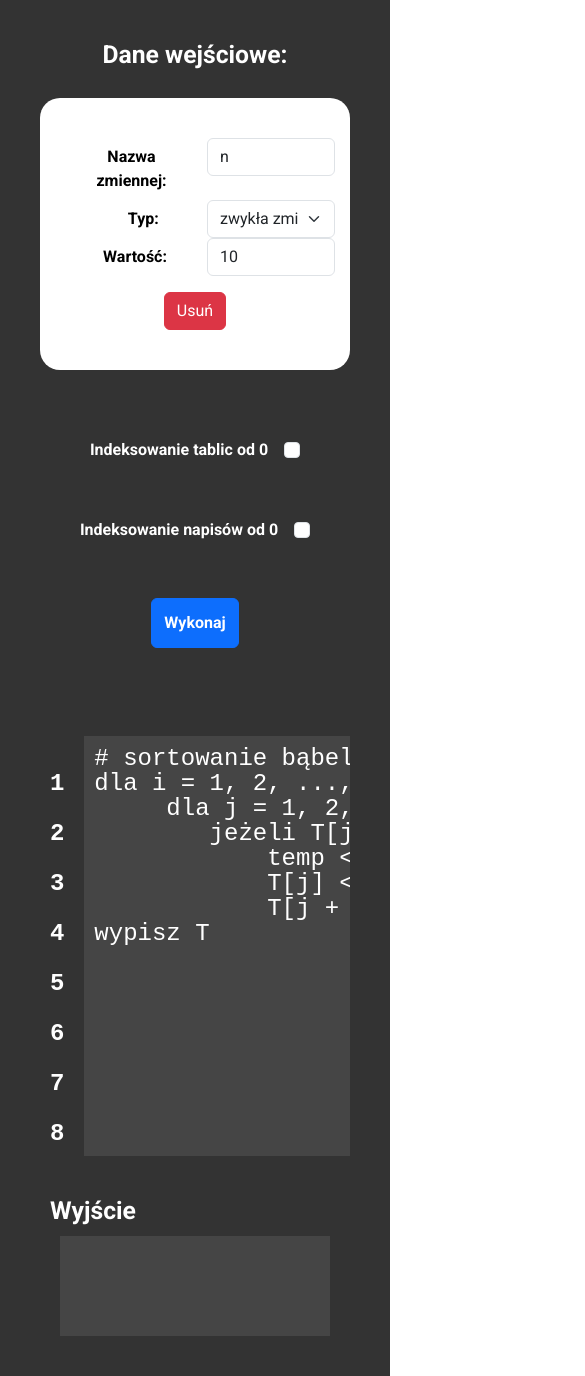
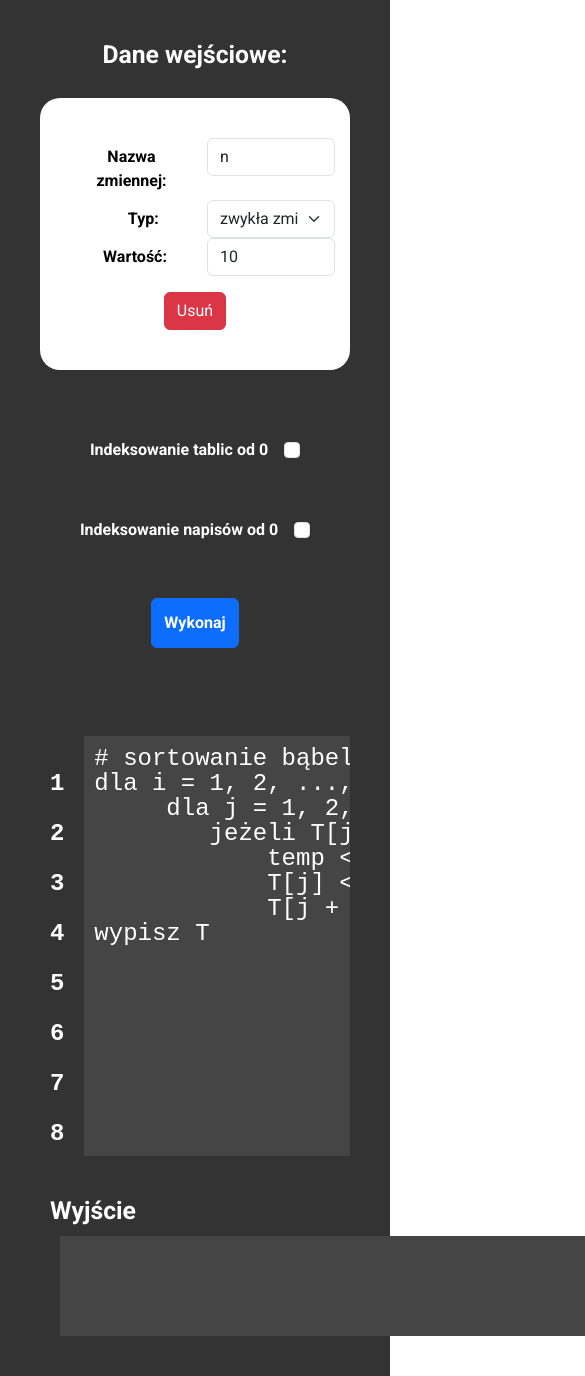
Before and after one commit to DallogFheir/pseudokoder-web, a React (Create React App) app: page / in a window 390 px wide. Shown: the top 1376 px of the page, 585 px wide, since content can reach past the window. Built offline with nearby package versions, Linux system fonts and the light colour scheme.

Commit message:
added worker

```diff
--- a/src/App.css
+++ b/src/App.css
@@ -11,6 +11,7 @@
 .container-side {
   display: flex;
   flex-direction: column;
+  min-width: 40%;
   max-width: 100%;
 }
 
--- a/src/App.js
+++ b/src/App.js
@@ -1,13 +1,16 @@
-import { useState } from "react";
+import { useState, useEffect } from "react";
 import useLocalStorage from "./hooks/useLocalStorage";
 import CodeEditor from "./components/CodeEditor";
 import Variables from "./components/Variables";
 import Output from "./components/Output";
-import Interpreter from "./pseudocoder/interpreter";
-import { SyntaxError, RuntimeError } from "./pseudocoder/errors";
 import "./App.css";
 
 function App() {
+  const [worker, setWorker] = useState(
+    () => new Worker(new URL("./pseudocoder/worker.js", import.meta.url))
+  );
+  const [executingTimeouts, setExecutingTimeouts] = useState(null);
+
   const [indexingFrom0Arrays, setIndexingFrom0Arrays] = useLocalStorage(
     "indexingFrom0Arrays",
     false
@@ -33,6 +36,20 @@ wypisz T`
     { identifier: "n", type: "variable", value: "10" },
     { identifier: "T", type: "array", value: "1, 10, 4, 1, 2, 3, 1, 2, 11, 5" },
   ]);
+
+  useEffect(() => {
+    const msgListener = (msg) => {
+      const { output, error } = msg.data;
+      setOutput(output);
+      setError(error);
+      executingTimeouts?.forEach((timeout) => clearTimeout(timeout));
+      setExecutingTimeouts(null);
+    };
+
+    worker.addEventListener("message", msgListener);
+
+    return () => worker.removeEventListener("message", msgListener);
+  }, [worker, executingTimeouts]);
 
   const parseVariable = (variable) => {
     const possibleNumber = parseInt(variable);
@@ -65,75 +82,38 @@ wypisz T`
   };
 
   const execute = () => {
-    const interpreter = new Interpreter();
+    worker.postMessage({
+      code,
+      startingBindings: prepareVariables(variables),
+      firstIndexStrings: indexingFrom0Strings ? 0 : 1,
+      firstIndexArrays: indexingFrom0Arrays ? 0 : 1,
+    });
 
-    try {
-      const output = interpreter.execute(
-        code,
-        prepareVariables(variables),
-        false,
-        indexingFrom0Arrays ? 0 : 1,
-        indexingFrom0Strings ? 0 : 1
-      );
-      setOutput(
-        output
-          .map((el) => {
-            if (Array.isArray(el)) {
-              return `[${el
-                .map((subel) => {
-                  if (typeof subel === "boolean") {
-                    subel = subel ? "PRAWDA" : "FAŁSZ";
-                  }
-
-                  return subel;
-                })
-                .join(", ")}]`;
-            }
-
-            return el;
-          })
-          .join("\n")
-      );
-      setError(null);
-    } catch (err) {
-      console.error(err);
-
-      if (err instanceof SyntaxError || err instanceof RuntimeError) {
-        const lines = code
-          .split("\n")
-          .map((line) => line.replace("\t", "    "));
-        const output =
-          err.output &&
-          err.output
-            .map((el) => {
-              if (Array.isArray(el)) {
-                return `[${el
-                  .map((subel) => {
-                    if (typeof subel === "boolean") {
-                      subel = subel ? "PRAWDA" : "FAŁSZ";
-                    }
-
-                    return subel;
-                  })
-                  .join(", ")}]`;
-              }
-
-              return el;
-            })
-            .join("\n");
-
-        setOutput(output || "");
-        setError({
-          lines,
-          line: err.line,
-          column: err.column,
-          message: err.message,
-        });
-      } else {
+    setExecutingTimeouts([
+      setTimeout(() => {
+        setOutput("Wykonywanie");
+      }, 1000),
+      setTimeout(() => {
+        setOutput("Wykonywanie.");
+      }, 2000),
+      setTimeout(() => {
+        setOutput("Wykonywanie..");
+      }, 3000),
+      setTimeout(() => {
+        setOutput("Wykonywanie...");
+      }, 4000),
+      setTimeout(() => {
+        worker.terminate();
+        setWorker(
+          new Worker(new URL("./pseudocoder/worker.js", import.meta.url))
+        );
         setOutput("");
-        setError("Ups, wystąpił nieoczekiwany błąd wewnętrzny.");
-      }
-    }
+        setError(
+          "Wydaje się, że Twój kod wykonuje się zbyt długo. Sprawdź go pod kątem nieskończonych pętli."
+        );
+        setExecutingTimeouts(null);
+      }, 5000),
+    ]);
   };
 
   return (
@@ -143,7 +123,11 @@ wypisz T`
         <Output output={output} error={error} />
       </div>
       <div className="container-side container-side-right">
-        <Variables variables={variables} setVariables={setVariables} />
+        <Variables
+          variables={variables}
+          setVariables={setVariables}
+          disabled={executingTimeouts !== null}
+        />
         <div className="mt-5 container-misc">
           <label className="form-label fw-bold" htmlFor="indexing-checkbox">
             Indeksowanie tablic od 0
@@ -153,6 +137,7 @@ wypisz T`
             id="indexing-checkbox"
             type="checkbox"
             defaultChecked={indexingFrom0Arrays}
+            disabled={executingTimeouts !== null}
             onChange={() => setIndexingFrom0Arrays((prevState) => !prevState)}
           />
         </div>
@@ -165,6 +150,7 @@ wypisz T`
             id="indexing-checkbox"
             type="checkbox"
             defaultChecked={indexingFrom0Strings}
+            disabled={executingTimeouts !== null}
             onChange={() => setIndexingFrom0Strings((prevState) => !prevState)}
           />
         </div>
@@ -173,7 +159,7 @@ wypisz T`
             className="my-5 btn btn-primary btn-execute fw-bold"
             type="button"
             onClick={execute}
-          >
+            disabled={executingTimeouts !== null}>
             Wykonaj
           </button>
         </div>
--- a/src/components/Output.css
+++ b/src/components/Output.css
@@ -10,6 +10,7 @@
   padding: 10px;
   height: 100px;
   max-height: 100px;
+  width: 50em;
   font-family: "Courier New", Courier, monospace;
   line-height: 15px;
   white-space: pre-wrap;
@@ -23,5 +24,6 @@
 @media screen and (max-width: 920px) {
   .output {
     margin-bottom: 40px;
+    max-width: 35em;
   }
 }
--- a/src/components/Variable.js
+++ b/src/components/Variable.js
@@ -1,7 +1,7 @@
 import { useState, useEffect, useRef } from "react";
 import "./Variable.css";
 
-function Variable({ variable, variables, setVariables, idx }) {
+function Variable({ variable, variables, setVariables, idx, disabled }) {
   const previousVariableName = useRef(variable.identifier);
   const [variableName, setVariableName] = useState(variable.identifier);
   const [variableType, setVariableType] = useState(variable.type);
@@ -31,8 +31,7 @@ function Variable({ variable, variables, setVariables, idx }) {
       <div className="row">
         <label
           className="form-label fw-bold col-form-label col-6"
-          htmlFor={`variable-name-${idx}`}
-        >
+          htmlFor={`variable-name-${idx}`}>
           Nazwa zmiennej:
         </label>
         <div className="col-6">
@@ -41,6 +40,7 @@ function Variable({ variable, variables, setVariables, idx }) {
             id={`variable-name-${idx}`}
             type="text"
             value={variableName}
+            disabled={disabled}
             onInput={(e) => setVariableName(e.target.value)}
           />
         </div>
@@ -48,8 +48,7 @@ function Variable({ variable, variables, setVariables, idx }) {
       <div className="row">
         <label
           className="variable-label form-label fw-bold col-form-label col-6"
-          htmlFor={`variable-type-${idx}`}
-        >
+          htmlFor={`variable-type-${idx}`}>
           Typ:
         </label>
         <div className="col-6">
@@ -57,8 +56,8 @@ function Variable({ variable, variables, setVariables, idx }) {
             className="form-select variable-form-control"
             id={`variable-type-${idx}`}
             value={variableType}
-            onChange={(e) => setVariableType(e.target.value)}
-          >
+            disabled={disabled}
+            onChange={(e) => setVariableType(e.target.value)}>
             <option value="variable">zwykła zmienna</option>
             <option value="array">tablica</option>
           </select>
@@ -67,8 +66,7 @@ function Variable({ variable, variables, setVariables, idx }) {
       <div className="row">
         <label
           className="variable-label form-label fw-bold col-form-label col-6"
-          htmlFor={`variable-value-${idx}`}
-        >
+          htmlFor={`variable-value-${idx}`}>
           Wartość:
         </label>
         <div className="col-6">
@@ -77,6 +75,7 @@ function Variable({ variable, variables, setVariables, idx }) {
             id={`variable-value-${idx}`}
             type="text"
             value={variableValue}
+            disabled={disabled}
             onInput={(e) => setVariableValue(e.target.value)}
           />
         </div>
@@ -84,14 +83,14 @@ function Variable({ variable, variables, setVariables, idx }) {
       <button
         className="mt-3 btn btn-danger"
         type="button"
+        disabled={disabled}
         onClick={() =>
           setVariables((prevState) => {
             return prevState.filter(
               (variable) => variable.identifier !== variableName
             );
           })
-        }
-      >
+        }>
         Usuń
       </button>
     </div>
--- a/src/components/Variables.js
+++ b/src/components/Variables.js
@@ -1,7 +1,7 @@
 import Variable from "./Variable";
 import "./Variables.css";
 
-function Variables({ variables, setVariables }) {
+function Variables({ variables, setVariables, disabled }) {
   return (
     <div className="container-variables">
       <h2 className="fw-bold">Dane wejściowe:</h2>
@@ -13,18 +13,19 @@ function Variables({ variables, setVariables }) {
             variables={variables}
             setVariables={setVariables}
             idx={idx}
+            disabled={disabled}
           />
         ))}
         <button
           className="my-3 btn btn-success"
           type="button"
+          disabled={disabled}
           onClick={() =>
             setVariables((prevState) => [
               ...prevState,
               { identifier: "", type: "variable", value: "" },
             ])
-          }
-        >
+          }>
           Dodaj
         </button>
       </div>
--- /dev/null
+++ b/src/pseudocoder/worker.js
@@ -0,0 +1,78 @@
+/* eslint-disable no-restricted-globals */
+import { RuntimeError } from "./errors";
+import Interpreter from "./interpreter";
+
+self.addEventListener("message", (msg) => {
+  const { code, startingBindings, firstIndexStrings, firstIndexArrays } =
+    msg.data;
+
+  const interpreter = new Interpreter();
+
+  try {
+    const output = interpreter.execute(
+      code,
+      startingBindings,
+      false,
+      firstIndexStrings,
+      firstIndexArrays
+    );
+
+    const processedOutput = output
+      .map((el) => {
+        if (Array.isArray(el)) {
+          return `[${el
+            .map((subel) => {
+              if (typeof subel === "boolean") {
+                subel = subel ? "PRAWDA" : "FAŁSZ";
+              }
+
+              return subel;
+            })
+            .join(", ")}]`;
+        }
+
+        return el;
+      })
+      .join("\n");
+
+    self.postMessage({ output: processedOutput, error: null });
+  } catch (err) {
+    let finalOutput = null;
+    let error = null;
+    if (err instanceof SyntaxError || err instanceof RuntimeError) {
+      const lines = code.split("\n").map((line) => line.replace("\t", "    "));
+      const output =
+        err.output &&
+        err.output
+          .map((el) => {
+            if (Array.isArray(el)) {
+              return `[${el
+                .map((subel) => {
+                  if (typeof subel === "boolean") {
+                    subel = subel ? "PRAWDA" : "FAŁSZ";
+                  }
+
+                  return subel;
+                })
+                .join(", ")}]`;
+            }
+
+            return el;
+          })
+          .join("\n");
+
+      finalOutput = output || "";
+      error = {
+        lines,
+        line: err.line,
+        column: err.column,
+        message: err.message,
+      };
+    } else {
+      finalOutput = "";
+      error = "Ups, wystąpił nieoczekiwany błąd wewnętrzny.";
+    }
+
+    self.postMessage({ output: finalOutput, error });
+  }
+});
```
